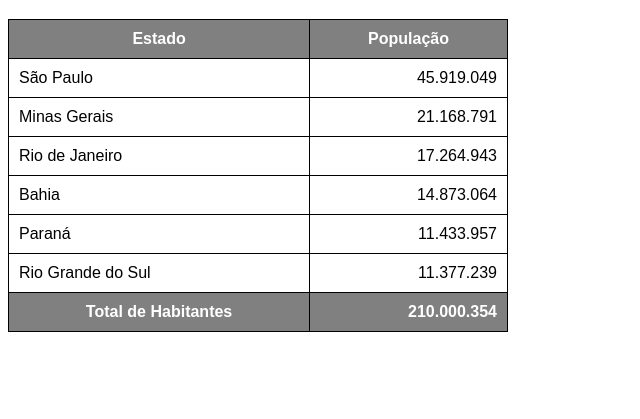
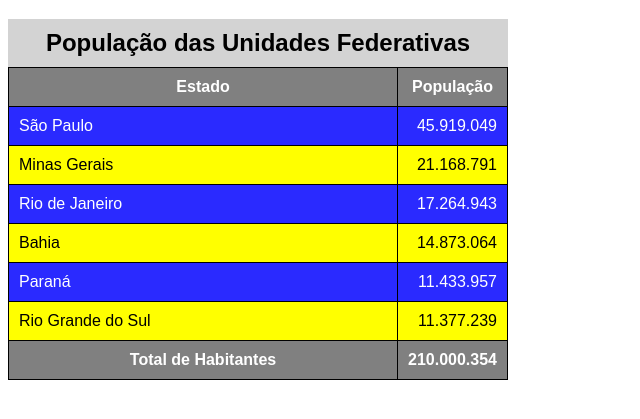
Before and after one commit to mayconferreirareis/html-css, a plain HTML site: page exercicios/ex023/tabela002.html in a window 1280 px wide. Shown: the part 61-480 px from the top of the page, without its empty margins (0-640 px from the left). Drawn offline with Linux system fonts and the light colour scheme.

Commit message:
atualizei a tabela002

```diff
--- a/exercicios/ex023/tabela002.html
+++ b/exercicios/ex023/tabela002.html
@@ -20,10 +20,29 @@
         padding: 10px;
 
       }
+
+      caption {
+        font-size: 1.5em;
+        font-weight: bold;
+        padding: 10px;
+        background-color: lightgray;
+      }
       thead, tfoot {
         background-color: gray;
         color: white;
       }
+
+      tbody > tr:nth-child(odd) {
+        background-color: rgba(0, 0, 255, 0.836);
+        color: white;
+      }
+
+      tbody > tr:nth-child(even) {
+        background-color: yellow;
+        color:black;
+      }
+
+
       td.num {
         text-align: right;
       }
@@ -33,10 +52,11 @@
 <body>
     <h1>Uso de tabelas grandes</h1>
     <table>
+       <CAPtion>População das Unidades Federativas</CAPtion>
        <thead>
          <tr>
-            <th>Estado</th>
-            <th>População</th>
+            <th scope="col" ;">Estado</th>
+            <th scope="col" style="width: 50px;">População</th>
          </tr>
        </thead>
 
@@ -71,7 +91,7 @@
 
        <tfoot>
            <tr>
-              <th>Total de Habitantes</th>
+              <th scope="row">Total de Habitantes</th>
               <td class="num"><strong>210.000.354</strong></td>
            </tr>
        </tfoot>
```
